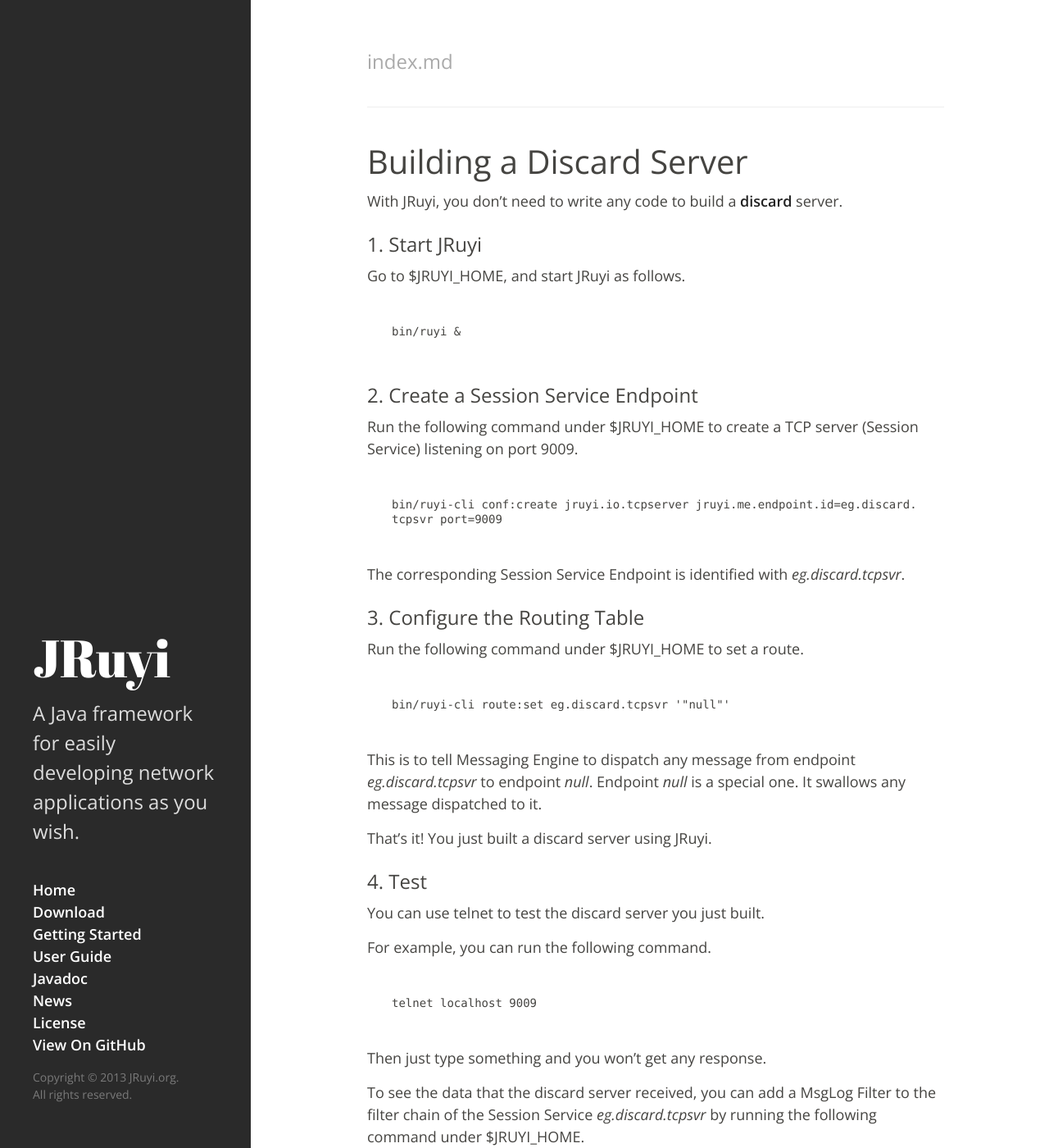
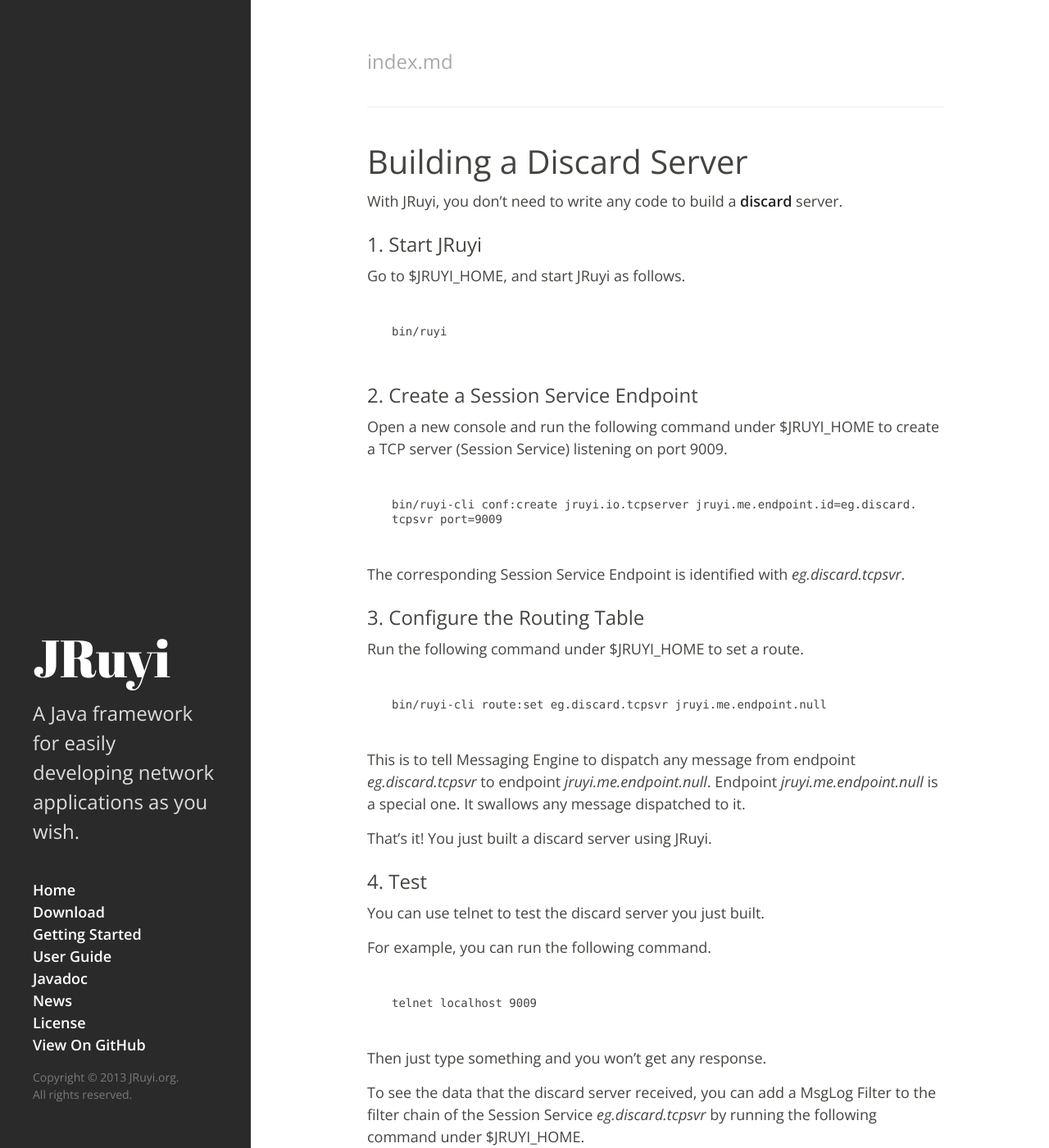
Before and after one commit to tangchihyu/jruyi.github.io, a Jekyll site: the page built from gettingstarted/building-a-discard-server/index.md, in a window 1280 px wide and 1400 px high. Shown: the whole window at 82% size. Built offline with Jekyll 4.4.1, drawn with Linux system fonts in a browser that asks for light colours; Markdown is read by kramdown in place of the engine named in the settings; some of the changed text lies outside the part shown.

````diff
--- a/gettingstarted/building-a-discard-server/index.md
+++ b/gettingstarted/building-a-discard-server/index.md
@@ -12,12 +12,12 @@ With JRuyi, you don't need to write any code to build a [discard](http://tools.i
 Go to $JRUYI_HOME, and start JRuyi as follows.
 
 ```
-bin/ruyi &
+bin/ruyi
 ```
 
 ### 2. Create a Session Service Endpoint
 
-Run the following command under $JRUYI_HOME to create a TCP server (Session Service) listening on port 9009.
+Open a new console and run the following command under $JRUYI_HOME to create a TCP server (Session Service) listening on port 9009.
 
 ```
 bin/ruyi-cli conf:create jruyi.io.tcpserver jruyi.me.endpoint.id=eg.discard.tcpsvr port=9009
@@ -30,10 +30,10 @@ The corresponding Session Service Endpoint is identified with *eg.discard.tcpsvr
 Run the following command under $JRUYI_HOME to set a route.
 
 ```
-bin/ruyi-cli route:set eg.discard.tcpsvr '"null"'
+bin/ruyi-cli route:set eg.discard.tcpsvr jruyi.me.endpoint.null
 ```
 
-This is to tell Messaging Engine to dispatch any message from endpoint *eg.discard.tcpsvr* to endpoint *null*. Endpoint *null* is a special one. It swallows any message dispatched to it.
+This is to tell Messaging Engine to dispatch any message from endpoint *eg.discard.tcpsvr* to endpoint *jruyi.me.endpoint.null*. Endpoint *jruyi.me.endpoint.null* is a special one. It swallows any message dispatched to it.
 
 That's it! You just built a discard server using JRuyi.
 
@@ -54,3 +54,11 @@ To see the data that the discard server received, you can add a MsgLog Filter to
 ```
 bin/ruyi-cli conf:update '"(jruyi.me.endpoint.id=eg.discard.tcpsvr)"' filters=jruyi.io.msglog.filter
 ```
+
+### 5. Shutdown JRuyi
+
+To shutdown JRuyi, simply enter Ctrl+C in the console in which JRuyi was started. Alternatively, you can run the following command under $JRUYI_HOME.
+
+```
+bin/ruyi-cli shutdown
+```
````
Also changed, not shown: download/index.md (+4 -3 lines), gettingstarted/index.md (+2 -2 lines), gettingstarted/writing-a-greeting-server/index.md (added, +6 -0 lines), javadoc/index.md (+5 -4 lines), userguide/installation/index.md (+1 -1 lines).
